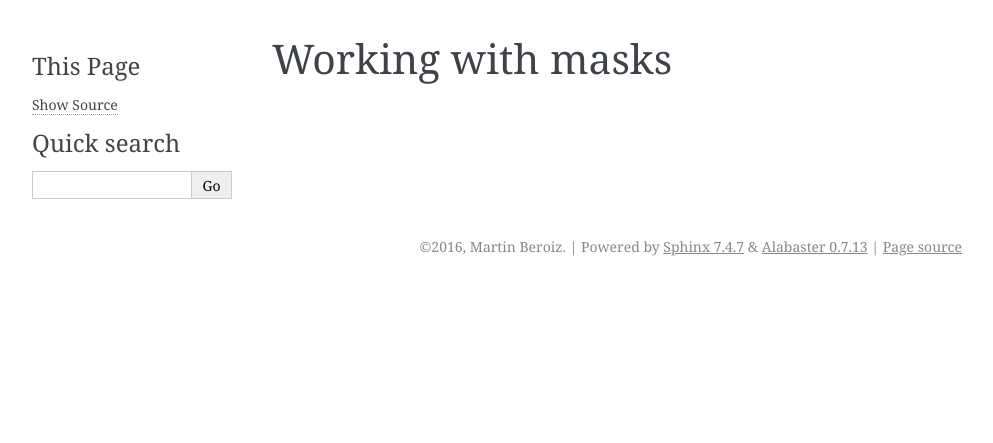
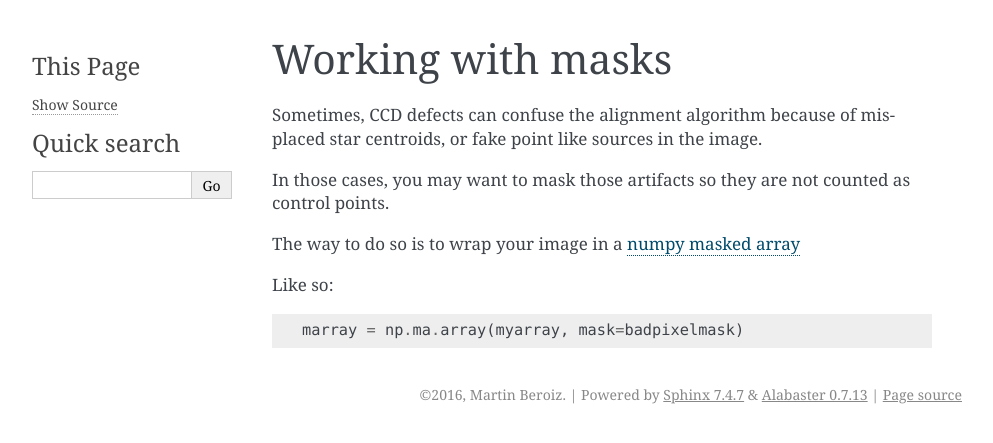
Before and after one commit to quatrope/astroalign, a Sphinx documentation site: the page built from docs/mask.rst, in a window 1280 px wide. Shown: the top 443 px of the page, without its empty margins (148-1141 px from the left). Built offline with Sphinx 7.4.7, drawn with Linux system fonts in a browser that asks for light colours; pages that are not in the unit, such as notebooks, are missing from menus.

Commit message:
Added some docs

```diff
--- a/docs/code.rst
+++ b/docs/code.rst
@@ -4,5 +4,5 @@ The Code
 .. toctree::
    :maxdepth: 2
 
-.. automodule:: align
+.. automodule:: astroalign
       :members:
--- a/docs/mask.rst
+++ b/docs/mask.rst
@@ -1,2 +1,12 @@
 Working with masks
 ==================
+
+Sometimes, CCD defects can confuse the alignment algorithm because of misplaced star centroids, or fake point like sources in the image.
+
+In those cases, you may want to mask those artifacts so they are not counted as control points.
+
+The way to do so is to wrap your image in a `numpy masked array <http://docs.scipy.org/doc/numpy/reference/maskedarray.html>`_
+
+Like so::
+
+    marray = np.ma.array(myarray, mask=badpixelmask)
```
Also changed, not shown: docs/index.rst (+8 -4 lines), 1 other file.
